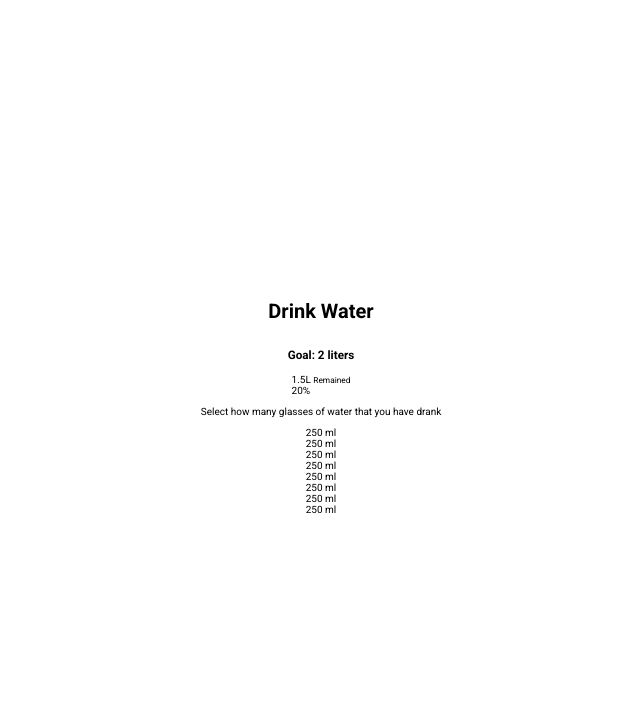
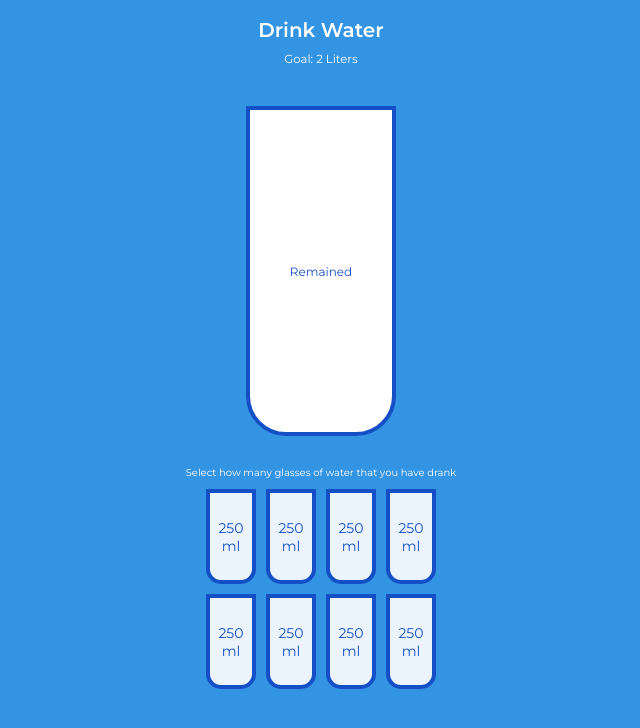
Before and after one commit to rgoshen/drinking_water, a plain HTML site: page index.html in a window 1280 px wide. Shown: the whole page, without its empty margins (319-959 px from the left). Drawn offline with Linux system fonts and the light colour scheme.

Commit message:
added styling

```diff
--- a/css/style.css
+++ b/css/style.css
@@ -1,4 +1,9 @@
-@import url("https://fonts.googleapis.com/css2?family=Roboto:ital,wght@0,400;0,700;1,400&display=swap");
+@import url("https://fonts.googleapis.com/css2?family=Montserrat:400,600&display=swap");
+
+:root {
+  --border-color: #144fc6;
+  --fill-color: #6ab3f8;
+}
 
 * {
   box-sizing: border-box;
@@ -9,13 +14,95 @@ html {
 }
 
 body {
-  font-family: "Roboto", sans-serif;
-  padding: 0;
-  margin: 0;
+  background-color: #3494e4;
+  color: #fff;
+  font-family: "Montserrat", sans-serif;
+  display: flex;
+  flex-direction: column;
+  align-items: center;
+  margin-bottom: 40px;
+}
+
+h1 {
+  margin: 10px 0 0;
+}
+
+h3 {
+  font-weight: 400;
+  margin: 10px 0;
+}
+
+.cup {
+  background-color: #fff;
+  border: 4px solid var(--border-color);
+  color: var(--border-color);
+  border-radius: 0 0 40px 40px;
+  height: 330px;
+  width: 150px;
+  margin: 30px 0;
+  display: flex;
+  flex-direction: column;
+  overflow: hidden;
+}
+
+.cup.cup-small {
+  height: 95px;
+  width: 50px;
+  border-radius: 0 0 15px 15px;
+  background-color: rgba(255, 255, 255, 0.9);
+  cursor: pointer;
+  font-size: 14px;
+  align-items: center;
+  justify-content: center;
+  text-align: center;
+  margin: 5px;
+  transition: 0.3s ease;
+}
+
+.cup.cup-small.full {
+  background-color: var(--fill-color);
+  color: #fff;
+}
+
+.cups {
+  display: flex;
+  flex-wrap: wrap;
+  align-items: center;
+  justify-content: center;
+  width: 280px;
+}
+
+.remained {
   display: flex;
   flex-direction: column;
   align-items: center;
   justify-content: center;
-  height: 100vh;
-  overflow: hidden;
+  text-align: center;
+  flex: 1;
+  transition: 0.3s ease;
 }
+
+.remained span {
+  font-size: 20px;
+  font-weight: bold;
+}
+
+.remained small {
+  font-size: 12px;
+}
+
+.percentage {
+  background-color: var(--fill-color);
+  display: flex;
+  align-items: center;
+  justify-content: center;
+  font-weight: bold;
+  font-size: 30px;
+  height: 0;
+  transition: 0.3s ease;
+}
+
+.text {
+  text-align: center;
+  margin: 0 0 5px;
+}
--- a/index.html
+++ b/index.html
@@ -13,24 +13,28 @@
   </head>
   <body>
     <h1>Drink Water</h1>
-    <h3>Goal: 2 liters</h3>
+    <h3>Goal: 2 Liters</h3>
+
     <div class="cup">
-      <div id="remained" class="remained">
-        <span id="liters">1.5L</span>
+      <div class="remained" id="remained">
+        <span id="liters"></span>
         <small>Remained</small>
       </div>
-      <div id="percentage" class="percentage">20%</div>
+
+      <div class="percentage" id="percentage"></div>
     </div>
+
     <p class="text">Select how many glasses of water that you have drank</p>
+
     <div class="cups">
-      <div class="cup cup-sm full">250 ml</div>
-      <div class="cup cup-sm full">250 ml</div>
-      <div class="cup cup-sm">250 ml</div>
-      <div class="cup cup-sm">250 ml</div>
-      <div class="cup cup-sm">250 ml</div>
-      <div class="cup cup-sm">250 ml</div>
-      <div class="cup cup-sm">250 ml</div>
-      <div class="cup cup-sm">250 ml</div>
+      <div class="cup cup-small">250 ml</div>
+      <div class="cup cup-small">250 ml</div>
+      <div class="cup cup-small">250 ml</div>
+      <div class="cup cup-small">250 ml</div>
+      <div class="cup cup-small">250 ml</div>
+      <div class="cup cup-small">250 ml</div>
+      <div class="cup cup-small">250 ml</div>
+      <div class="cup cup-small">250 ml</div>
     </div>
     <!-- Scripts -->
     <script src="./js/script.js"></script>
```
